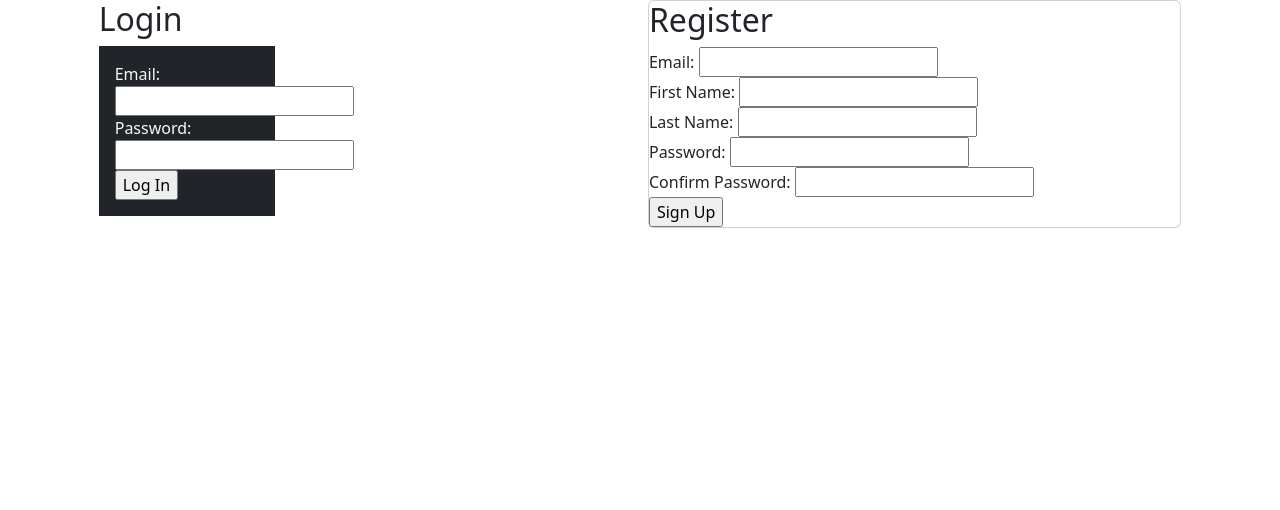
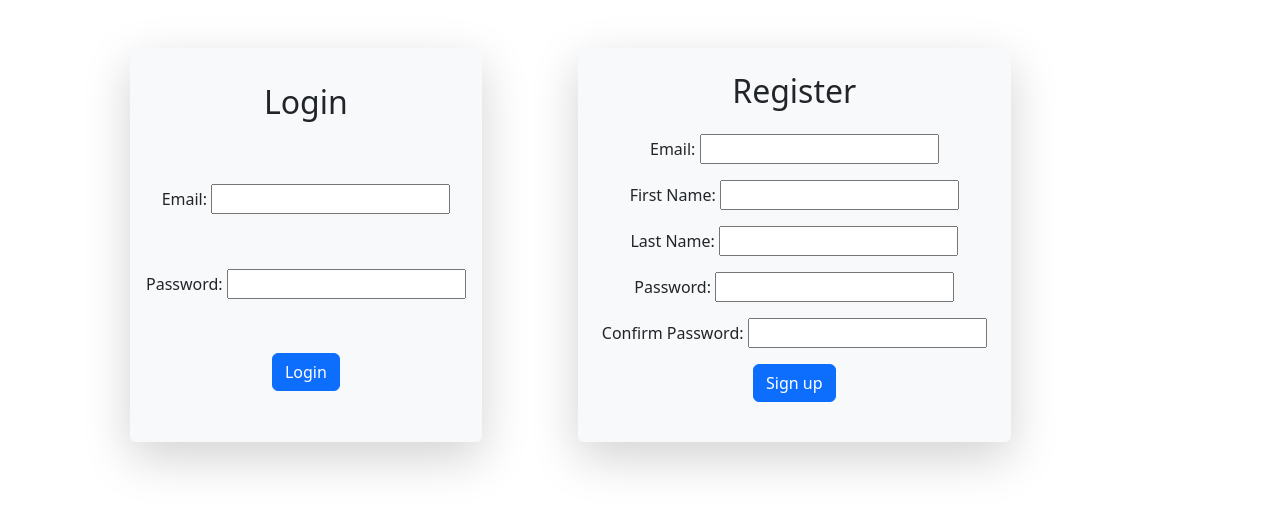
Before and after one commit to Tiarawayz/movie_app, a Flask app: page / in a window 1280 px wide. Shown: the top 510 px of the page. Run offline with Flask 3, Linux system fonts and the light colour scheme.

Commit message:
Update login.html

```diff
--- a/flask_app/templates/login.html
+++ b/flask_app/templates/login.html
@@ -8,8 +8,8 @@
   <title>Register & Login</title>
 </head>
 <body>
-<div class="d-flex flex-wrap justify-content-around">
-  <div>
+<div class="container d-flex">
+
     {% with messages = get_flashed_messages() %}
       {% if messages %}
         <ul class=flashes>
@@ -20,55 +20,60 @@
       {% endif %}
     {% endwith %}
 
-    <h2>Login</h2>
 
-    <form action="/login" method="POST" class="col-6 p-3 bg-dark text-light">
-      <div class="email">
+    <form action="/login" method="POST" class="p-3 m-5 shadow-lg bg-body-tertiary rounded  bg-body-secondary d-flex flex-md-column justify-content-around align-items-center">
+      <h2 class="mb-4 ">Login</h2>
+
+      <div class="email mb-3">
         <label for="email">Email:</label>
         <input type="email" name="email" >
       </div>
 
-      <div class="password">
+      <div class="password mb-3">
         <label for="password">Password:</label>
         <input type="password" name="password" >
       </div>
 
-      <input type="submit" value="Log In"/>
+      <div class="mb-3">
+        <button type="submit" class="btn btn-primary">Login</button>
+      </div>
 
     </form>
-  </div>
-  <div class="card col-5">
-    <h2>Register</h2>
-    <form action="/user/register" method="post">
 
-      <div class="email">
+
+    <form action="/user/register" method="post" class="p-4 m-5 shadow-lg bg-body-tertiary rounded  bg-body-secondary d-flex flex-md-column justify-content-around align-items-center">
+      <h2 class="mb-4">Register</h2>
+
+      <div class="email mb-3">
         <label for="email">Email:</label>
         <input type="email" name="email" >
       </div>
 
-      <div class="name">
+      <div class="name mb-3">
         <label for="first_name">First Name:</label>
         <input type="text" name="first_name">
       </div>
 
-      <div class="name">
+      <div class="name mb-3">
         <label for="last_name">Last Name:</label>
         <input type="text" name="last_name">
       </div>
 
-      <div class="password">
+      <div class="password mb-3">
         <label for="password">Password:</label>
         <input type="password" name="password" >
       </div>
 
-      <div class="password">
+      <div class="password mb-3">
         <label for="password_confirmation">Confirm Password:</label>
         <input type="password" name="password_confirmation" />
       </div>
 
-      <input type="submit" value="Sign Up"/>
+      <div class="mb-3">
+        <button type="submit" class="btn btn-primary">Sign up</button>
+      </div>
     </form>
-  </div>
+
 </div>
 </body>
 </html>
```
